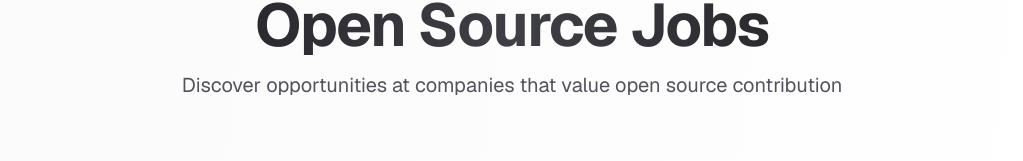
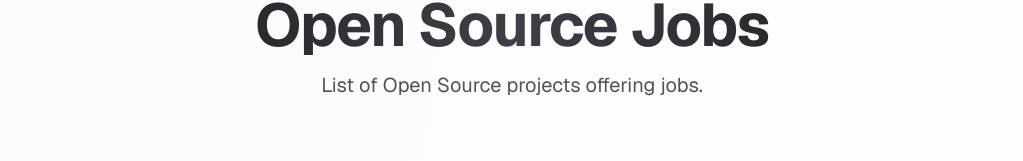
Before and after one commit to timqian/open-source-jobs, a Next.js app: page / in a window 1280 px wide. Shown: the part 122-283 px from the top of the page, without its empty margins (128-1151 px from the left). Built offline with nearby package versions, Linux system fonts and the light colour scheme.

Commit message:
update subtitle

```diff
--- a/app/page.tsx
+++ b/app/page.tsx
@@ -40,7 +40,7 @@ export default async function Home() {
             Open Source Jobs
           </h1>
           <p className="text-xl text-zinc-600 dark:text-zinc-400 max-w-2xl mx-auto animate-fade-in">
-            Discover opportunities at companies that value open source contribution
+            List of Open Source projects offering jobs.
           </p>
         </div>
       </div>
```
